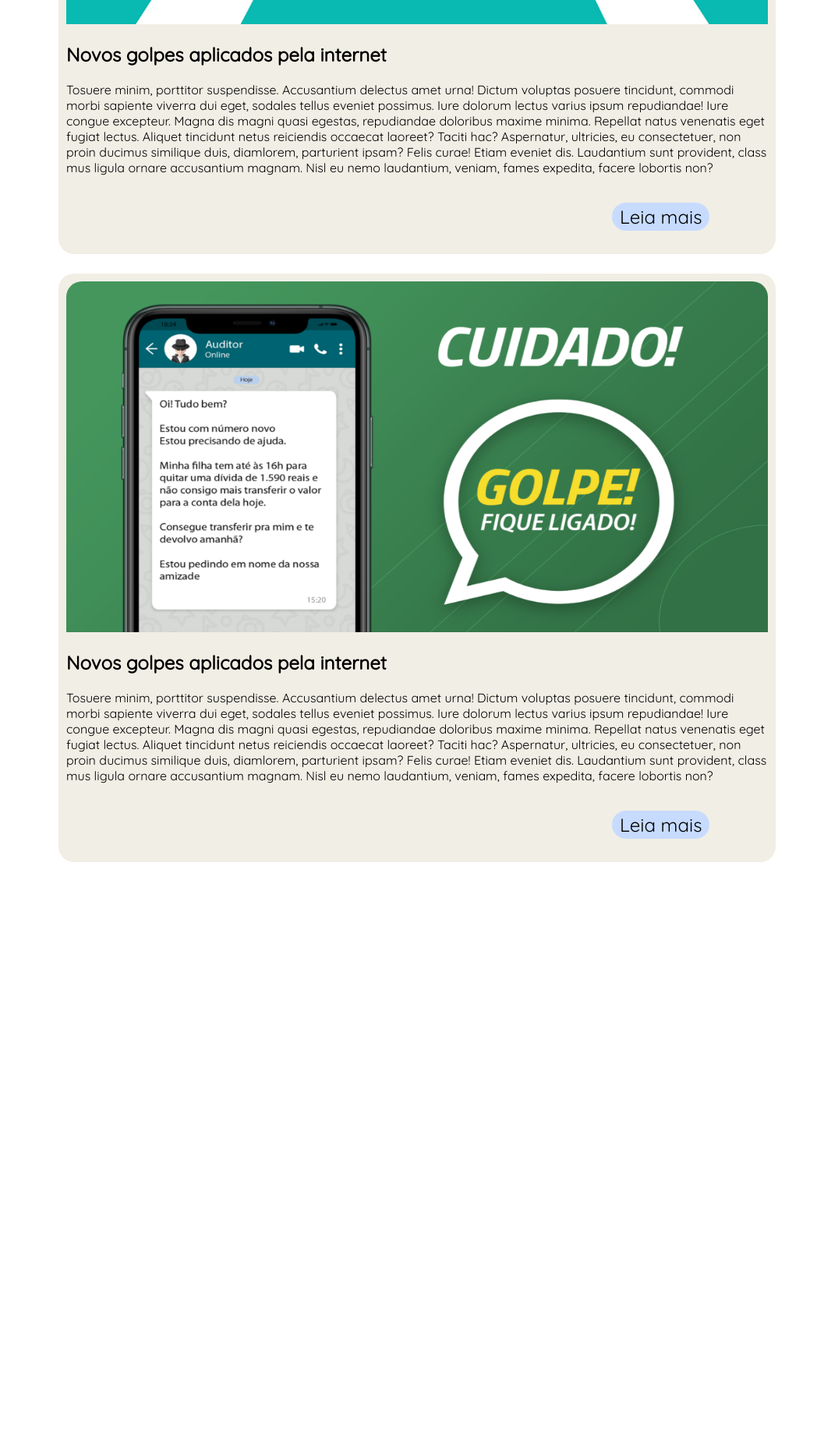
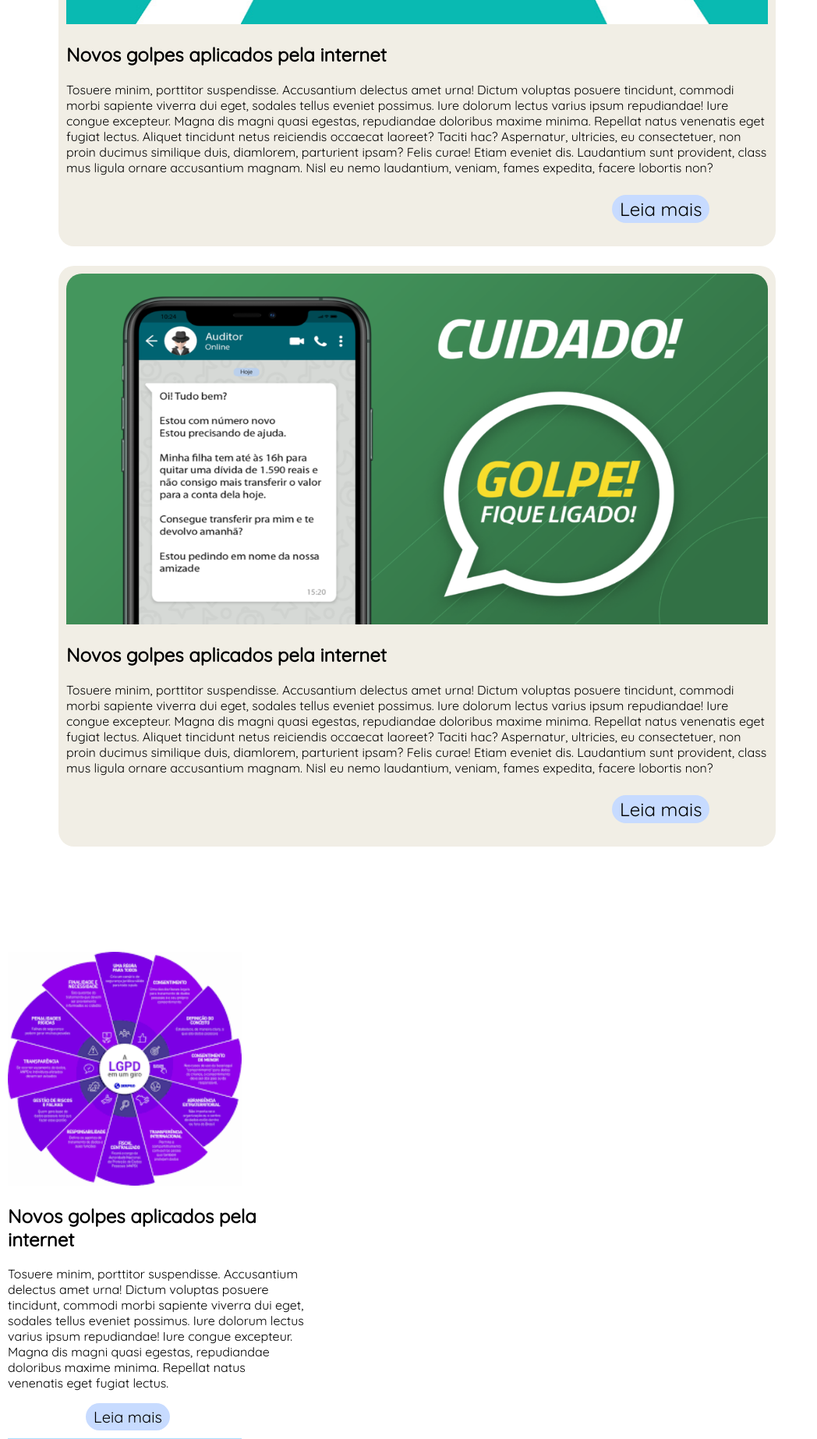
Before and after one commit to oneibn/ProjetoIntegrador, a Python web app: template blog/templates/index.html in a window 1280 px wide. Shown: the part 889-2735 px from the top of the page at 78% size, without its empty margins (0-1048 px from the left). Before the commit the page ends 1995 px from the top, so only its background shows below. Run offline with Jinja, Linux system fonts and the light colour scheme; the template is opened without the code that fills it, so the values that code supplies are empty.

Commit message:
atualização

```diff
--- a/blog/templates/index.html
+++ b/blog/templates/index.html
@@ -47,27 +47,53 @@
             </div>
         </section>
 
-        <section id="principal-artigo" class="principal-artigo">
+        <section class="principal-artigo">
             <div class="principal-card">
                 <div class="principal">
                     <a href="Artigo6"><img class="principal-imag" src="Artigo6.jpg" alt="Artigo"></a>
                     <h2>Novos golpes aplicados pela internet</h2>
-                    <p>Tosuere minim, porttitor suspendisse. Accusantium delectus amet urna! Dictum voluptas posuere tincidunt, commodi morbi sapiente viverra dui eget, sodales tellus eveniet possimus. Iure dolorum lectus varius ipsum repudiandae! Iure congue
+                    <p class="p-principal">Tosuere minim, porttitor suspendisse. Accusantium delectus amet urna! Dictum voluptas posuere tincidunt, commodi morbi sapiente viverra dui eget, sodales tellus eveniet possimus. Iure dolorum lectus varius ipsum repudiandae! Iure congue
                         excepteur. Magna dis magni quasi egestas, repudiandae doloribus maxime minima. Repellat natus venenatis eget fugiat lectus. Aliquet tincidunt netus reiciendis occaecat laoreet? Taciti hac? Aspernatur, ultricies, eu consectetuer,
                         non proin ducimus similique duis, diamlorem, parturient ipsam? Felis curae! Etiam eveniet dis. Laudantium sunt provident, class mus ligula ornare accusantium magnam. Nisl eu nemo laudantium, veniam, fames expedita, facere lobortis
                         non? </p>
-                    <button>Leia mais</button>
+                    <button class="botão-artigo">Leia mais</button>
                 </div>
 
                 <div class="principal">
                     <a href="Artigo4"><img class="principal-imag" src="Artigo4.png" alt="Artigo"></a>
                     <h2>Novos golpes aplicados pela internet</h2>
-                    <p>Tosuere minim, porttitor suspendisse. Accusantium delectus amet urna! Dictum voluptas posuere tincidunt, commodi morbi sapiente viverra dui eget, sodales tellus eveniet possimus. Iure dolorum lectus varius ipsum repudiandae! Iure congue
+                    <p class="p-principal">Tosuere minim, porttitor suspendisse. Accusantium delectus amet urna! Dictum voluptas posuere tincidunt, commodi morbi sapiente viverra dui eget, sodales tellus eveniet possimus. Iure dolorum lectus varius ipsum repudiandae! Iure congue
                         excepteur. Magna dis magni quasi egestas, repudiandae doloribus maxime minima. Repellat natus venenatis eget fugiat lectus. Aliquet tincidunt netus reiciendis occaecat laoreet? Taciti hac? Aspernatur, ultricies, eu consectetuer,
                         non proin ducimus similique duis, diamlorem, parturient ipsam? Felis curae! Etiam eveniet dis. Laudantium sunt provident, class mus ligula ornare accusantium magnam. Nisl eu nemo laudantium, veniam, fames expedita, facere lobortis
                         non? </p>
-                    <button>Leia mais</button>
+                    <button class="botão-artigo">Leia mais</button>
                 </div>
+            </div>
+        </section>
+
+        <section class="dica-artigo">
+            <div class="dica-card">
+                <div class="dica">
+                    <a href="lgpd"><img class="dica-imag" src="lgpd.png" alt="LGPD"></a>
+                    <h2 class="h2-dicas">Novos golpes aplicados pela internet</h2>
+                    <p class="p-dicas">Tosuere minim, porttitor suspendisse. Accusantium delectus amet urna! Dictum voluptas posuere tincidunt, commodi morbi sapiente viverra dui eget, sodales tellus eveniet possimus. Iure dolorum lectus varius ipsum repudiandae! Iure congue
+                        excepteur. Magna dis magni quasi egestas, repudiandae doloribus maxime minima. Repellat natus venenatis eget fugiat lectus. </p>
+                    <button class="botão-dicas">Leia mais</button>
+                </div>
+
+                <div class="dica">
+                    <a href="seguranca"><img class="dica-imag" src="seguranca.jpg" alt="Segurança de dados"></a>
+                    <h2 class="h2-dicas">Novos golpes aplicados pela internet</h2>
+                    <p class="p-dicas">Tosuere minim, porttitor suspendisse. Accusantium delectus amet urna! Dictum voluptas posuere tincidunt, commodi morbi sapiente viverra dui eget, sodales tellus eveniet possimus. Iure dolorum lectus varius ipsum repudiandae! Iure congue
+                        excepteur. Magna dis magni quasi egestas, repudiandae doloribus maxime minima. Repellat natus venenatis eget fugiat lectus. </p>
+                    <button class="botão-dicas">Leia mais</button>
+                </div>
+            </div>
+        </section>
+
+
+
+    </header>
 
 
 </body>
--- a/blog/templates/styles.css
+++ b/blog/templates/styles.css
@@ -91,11 +91,11 @@ header .menu ul li {
     border-radius: 20px 20px 0 0;
 }
 
-p {
+.p-principal {
     margin: 0 0 25px 0;
 }
 
-button {
+.botão-artigo {
     margin: 10px 0 20px 700px;
     display: flex;
     background: #C7DBFF;
@@ -122,4 +122,40 @@ button:hover {
     flex-direction: column;
     align-content: stretch;
     align-items: flex-start;
+    display: inline-block;
 }
+
+.dica-artigo {
+    width: 200px;
+    height: 200px;
+}
+
+.dica-card {
+    padding: 10px;
+    margin: 0 0 25px;
+    border-radius: 20px;
+    width: 400px;
+    height: 400px;
+}
+
+.dica-imag {
+    width: 300px;
+    height: 300px;
+}
+
+.p-dicas {
+    width: auto;
+    height: auto;
+}
+
+.botão-dicas {
+    margin: 5px 0 10px 100px;
+    display: flex;
+    background: #C7DBFF;
+    border-radius: 20px;
+    padding: 5px 10px;
+    color: #000000;
+    font-size: 20px;
+    border: 0;
+    font-family: 'Quicksand', sans-serif;
+}
```
Also changed, not shown: blog/templates/lgpd.png (added), blog/templates/seguranca.jpg (added).
